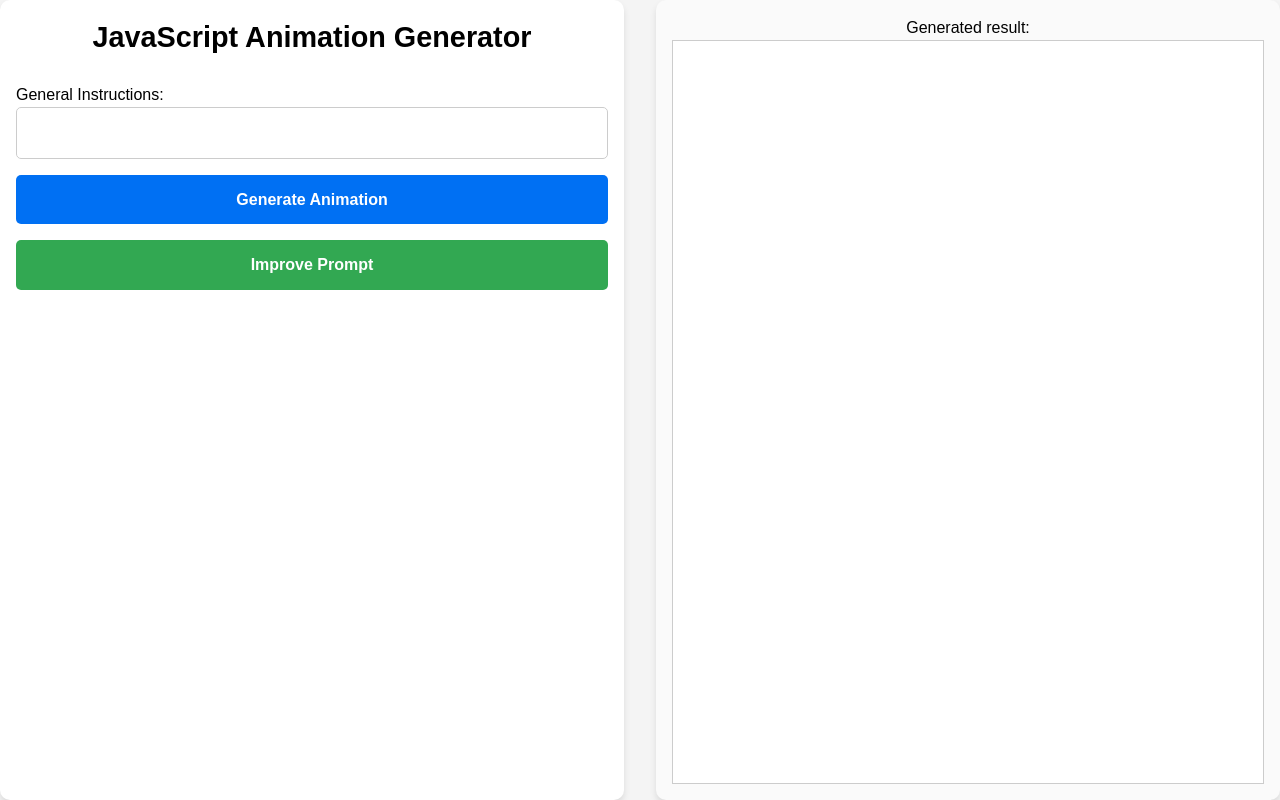
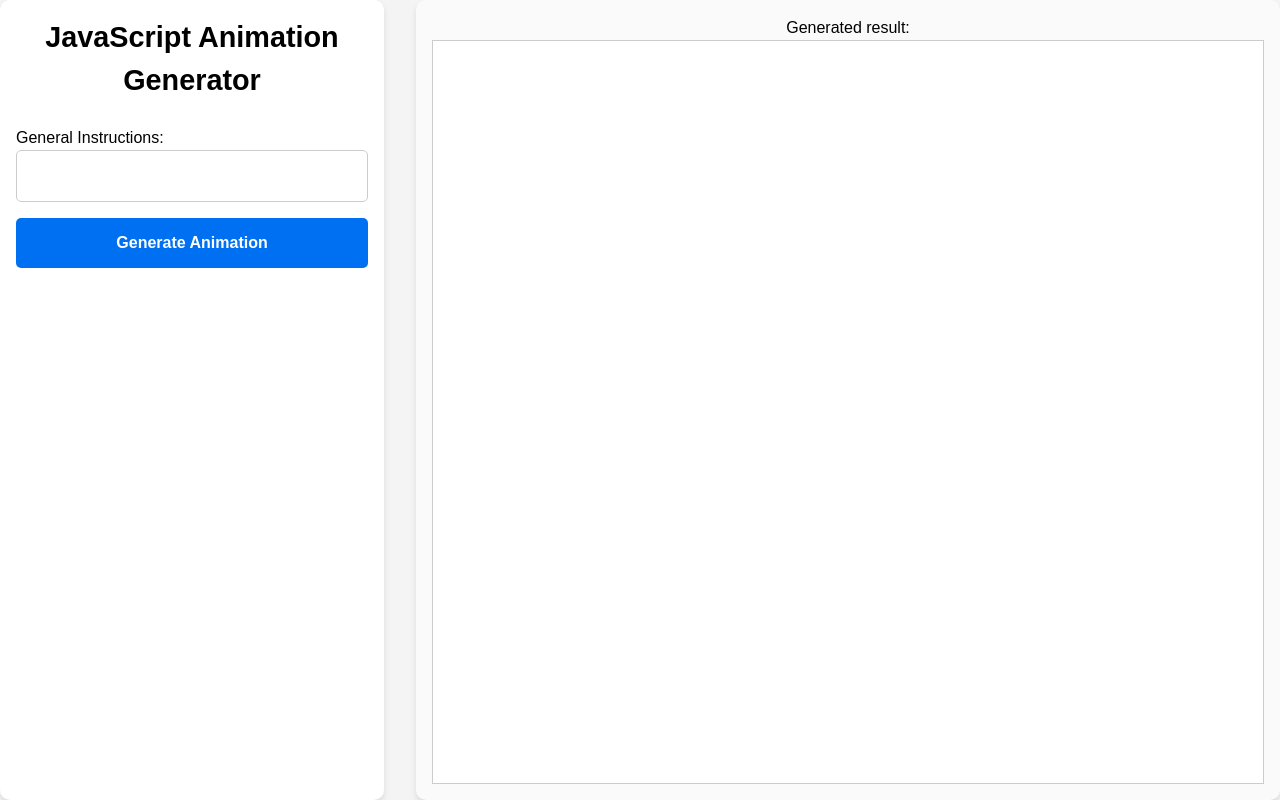
Before and after one commit to JarvisHunter/js-animation-generator, a Next.js app: page / in a window 1280 px wide. Built offline with nearby package versions, Linux system fonts and the light colour scheme.

Commit message:
update UI

```diff
--- a/src/app/ChatPage.tsx
+++ b/src/app/ChatPage.tsx
@@ -211,9 +211,9 @@ export default function ChatPage() {
         <button type="submit" className={styles.button} disabled={isImproving || loading}>
           {loading ? "Generating..." : "Generate Animation"}
         </button>
-        <button onClick={(e) => handleSubmit(e, "improve_prompt")} className={styles.secondaryButton} disabled={isImproving || loading}>
+        {/* <button onClick={(e) => handleSubmit(e, "improve_prompt")} className={styles.secondaryButton} disabled={isImproving || loading}>
           {isImproving ? "Improving..." : "Improve Prompt"}
-        </button>
+        </button> */}
         </form>
       </div>
       <div className={styles.rightPanel}>
--- a/src/app/styles_page.module.scss
+++ b/src/app/styles_page.module.scss
@@ -20,11 +20,11 @@
     height: 100%;
 
     .leftPanel {
-        flex: 1;
+        // flex: 1;
         display: flex;
         flex-direction: column;
         justify-content: flex-start;
-        width: 50%;
+        width: 30%;
         height: 100%;
         padding: 1rem;
         background: #fff;
@@ -45,7 +45,7 @@
         box-shadow: 0 4px 6px rgba(0, 0, 0, 0.1);
         padding: 1rem;
         height: 100%;
-        width: 50%;
+        width: auto;
 
         iframe {
             width: 100%;
```
